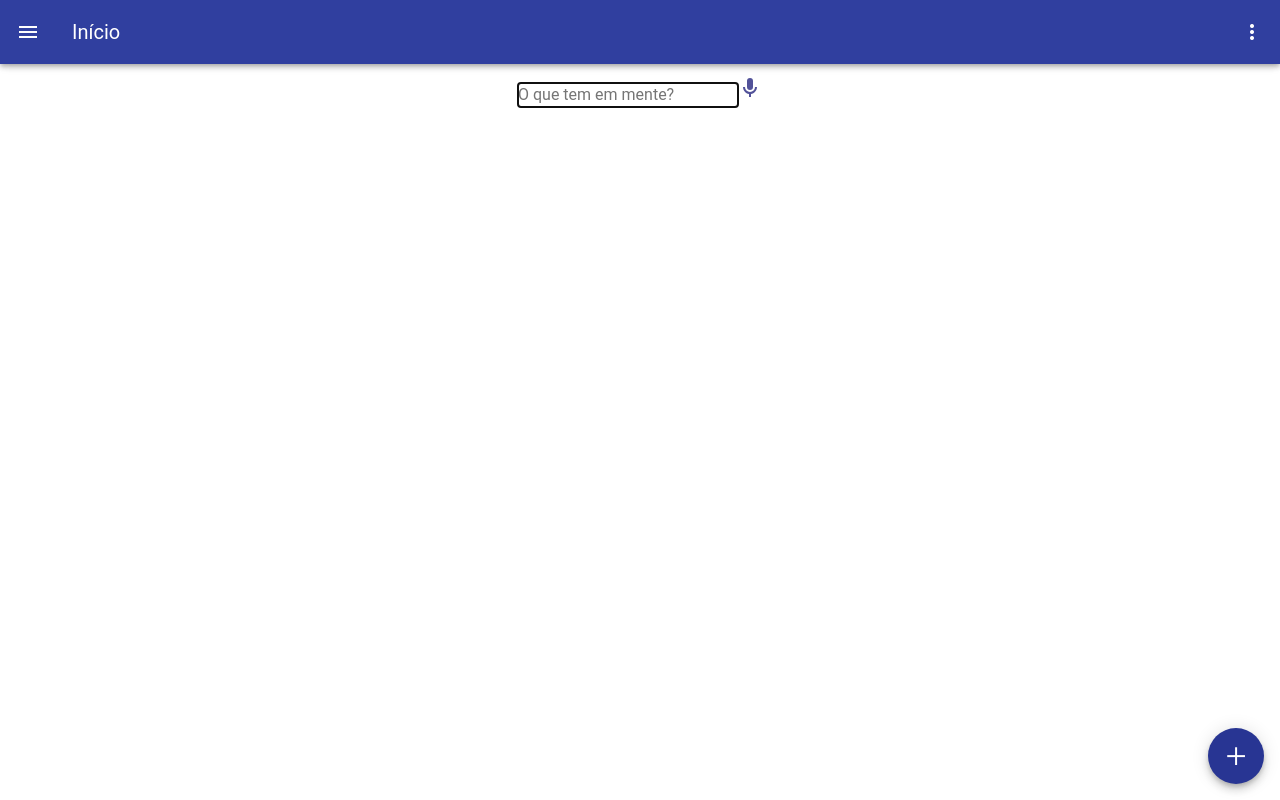
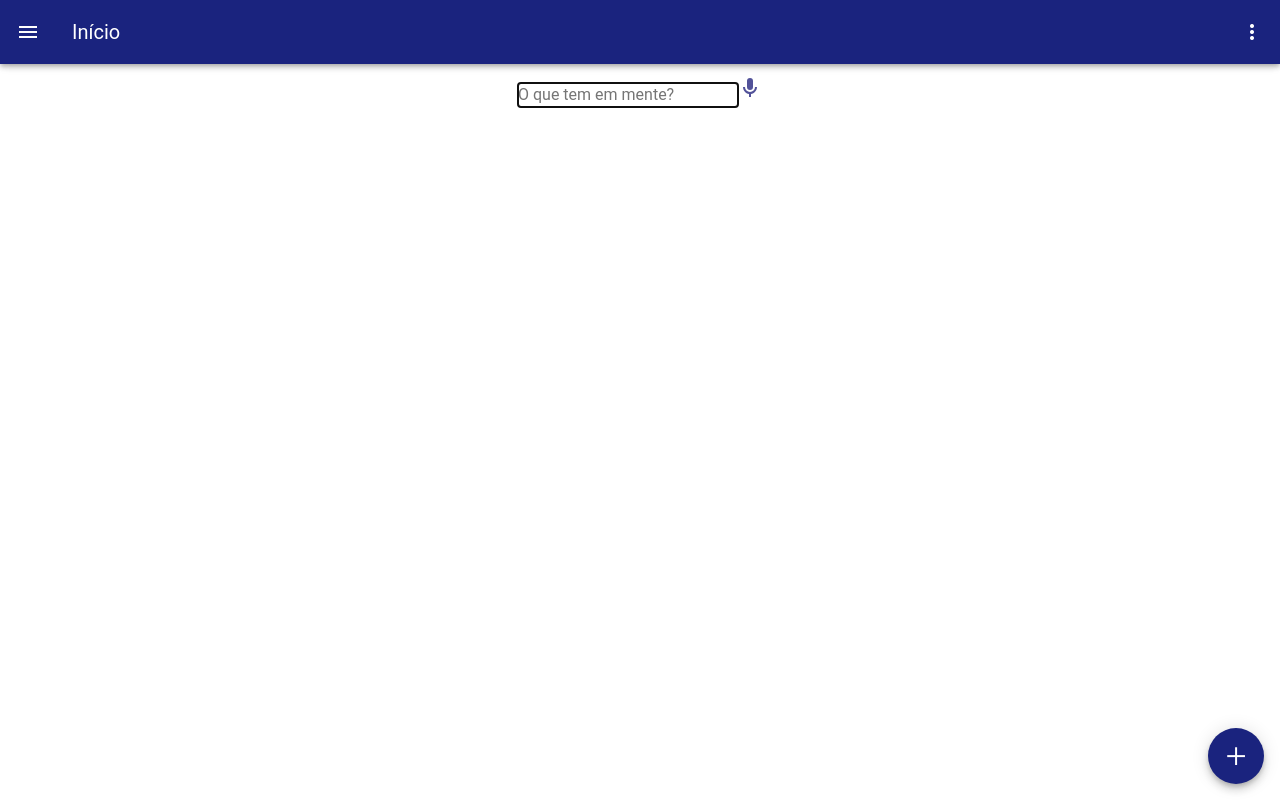
Before and after one commit to rennanmoreira/cannan_old, a Vue app: page / in a window 1280 px wide. Built offline with nearby package versions, Linux system fonts and the light colour scheme; a small style sheet from the web is missing.

Commit message:
style: indigo

```diff
--- a/src/App.vue
+++ b/src/App.vue
@@ -1,21 +1,17 @@
 <template>
 	<v-app>
 		<div class="overflow-hidden">
-			<v-app-bar
-				app
-				color="indigo darken-2"
-				dark
-			>
+			<v-app-bar app color="indigo darken-4" dark>
 				<v-app-bar-nav-icon @click="drawer = true"></v-app-bar-nav-icon>
 
-				<v-toolbar-title>{{currentListSpaceName}}</v-toolbar-title>
+				<v-toolbar-title>{{ currentListSpaceName }}</v-toolbar-title>
 
 				<!-- <v-btn icon>
 					<v-icon>mdi-magnify</v-icon>
 				</v-btn> -->
 
 				<v-spacer></v-spacer>
-	<!--
+				<!--
 				<v-btn icon>
 					<v-icon>mdi-plus-circle-outline</v-icon>
 				</v-btn> -->
@@ -25,26 +21,19 @@
 				</v-btn>
 			</v-app-bar>
 
-			<v-navigation-drawer
-				app
-				v-model="drawer"
-				temporary
-			>
-				<v-list
-					nav
-					dense
-				>
+			<v-navigation-drawer app v-model="drawer" temporary>
+				<v-list nav dense>
 					<v-list-item-group
 						v-model="currentMenuIndex"
 						active-class="indigo--text text--accent-4"
 					>
 						<v-list-item v-for="option in menuOptions" :key="option.spaceId">
 							<v-list-item-icon>
-								<v-icon>{{option.icon}}</v-icon>
+								<v-icon>{{ option.icon }}</v-icon>
 							</v-list-item-icon>
-							<v-list-item-title>{{option.spaceName}}</v-list-item-title>
+							<v-list-item-title>{{ option.spaceName }}</v-list-item-title>
 						</v-list-item>
-<!--
+						<!--
 						<v-list-item>
 							<v-list-item-icon>
 								<v-icon>mdi-account</v-icon>
@@ -56,9 +45,9 @@
 			</v-navigation-drawer>
 
 			<v-main>
-				<router-view/>
+				<router-view />
 			</v-main>
-	<!-- text-box-plus
+			<!-- text-box-plus
 	microphone-plus
 	plus-circle-outline
 	plus-thick -->
@@ -71,32 +60,14 @@
 				transition="slide-y-reverse-transition"
 			>
 				<template v-slot:activator>
-					<v-btn
-						v-model="fab"
-						color="indigo darken-3"
-						dark
-						fab
-					>
-						<v-icon :class="{'rotate-45': !fab }">
-							mdi-close
-						</v-icon>
+					<v-btn v-model="fab" color="indigo darken-4" dark fab>
+						<v-icon :class="{ 'rotate-45': !fab }"> mdi-close </v-icon>
 					</v-btn>
 				</template>
-				<v-btn
-					fab
-					dark
-					small
-					color="indigo lighten-1"
-					class="invert-image"
-				>
+				<v-btn fab dark small color="indigo darken-1" class="invert-image">
 					<v-icon>mdi-text-box-plus</v-icon>
 				</v-btn>
-				<v-btn
-					fab
-					dark
-					small
-					color="indigo lighten-1"
-				>
+				<v-btn fab dark small color="indigo darken-1">
 					<v-icon>mdi-microphone-plus</v-icon>
 				</v-btn>
 			</v-speed-dial>
@@ -105,7 +76,6 @@
 </template>
 
 <script>
-
 export default {
 	name: 'App',
 
@@ -115,12 +85,22 @@ export default {
 	}),
 
 	computed: {
-		menuOptions() { return this.$store.state.lists.menuOptions },
-		currentList() { return this.$store.state.lists.currentList },
-		currentMenu() { return this.$store.getters['lists/currentMenu'] },
-		currentListSpaceName() { return this.currentMenu?.spaceName },
+		menuOptions() {
+			return this.$store.state.lists.menuOptions
+		},
+		currentList() {
+			return this.$store.state.lists.currentList
+		},
+		currentMenu() {
+			return this.$store.getters['lists/currentMenu']
+		},
+		currentListSpaceName() {
+			return this.currentMenu?.spaceName
+		},
 		currentMenuIndex: {
-			get() { return this.$store.state.lists.currentMenuIndex },
+			get() {
+				return this.$store.state.lists.currentMenuIndex
+			},
 			set(value) {
 				this.$store.commit('lists/SET_CURRENT_MENU_INDEX', value)
 
@@ -130,7 +110,7 @@ export default {
 				this.drawer = false
 
 				// this.$router.push({ name: 'home' }) // TODO: finalizar navegacao rotas
-			}
+			},
 		},
 	},
 }
@@ -138,10 +118,10 @@ export default {
 
 <style scoped>
 .rotate-45 {
-	transform: rotate(45deg)
+	transform: rotate(45deg);
 }
 
 .invert-image {
-	transform: scaleY(-1)
+	transform: scaleY(-1);
 }
 </style>
--- a/src/plugins/vuetify.js
+++ b/src/plugins/vuetify.js
@@ -1,6 +1,7 @@
 import Vue from 'vue'
 import Vuetify from 'vuetify/lib/framework'
 import pt from 'vuetify/lib/locale/pt'
+import colors from 'vuetify/lib/util/colors'
 
 Vue.use(Vuetify)
 
@@ -11,14 +12,17 @@ export default new Vuetify({
 		},
 		themes: {
 			light: {
-				primary: '#007BFF',
-				secondary: '#424242',
-				accent: '#82B1FF',
-				error: '#FF5252',
-				info: '#2196F3',
-				success: '#4CAF50',
-				warning: '#FFC107'
+				primary: colors.indigo.darken4,
+				// secondary: '#424242',
+				// accent: '#82B1FF',
+				// error: '#FF5252',
+				// info: '#2196F3',
+				// success: '#4CAF50',
+				// warning: '#FFC107'
 			},
+			dark: {
+				primary: colors.indigo.darken4,
+			}
 		},
 	},
 	lang: {
--- a/vue.config.js
+++ b/vue.config.js
@@ -4,10 +4,10 @@ module.exports = {
 	],
 	pwa: {
 		name: 'Cannan',
-		themeColor: '#525299',
-		msTileColor: '#525299',
+		themeColor: '#1A237E',
+		msTileColor: '#1A237E',
 		manifestOptions: {
-			background_color: '#525299'
+			background_color: '#1A237E'
 		}
 	},
 	devServer: {
```
